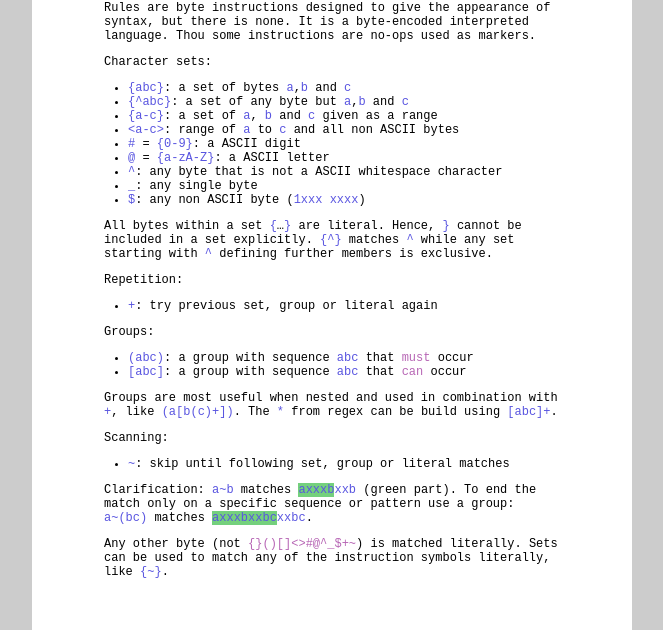
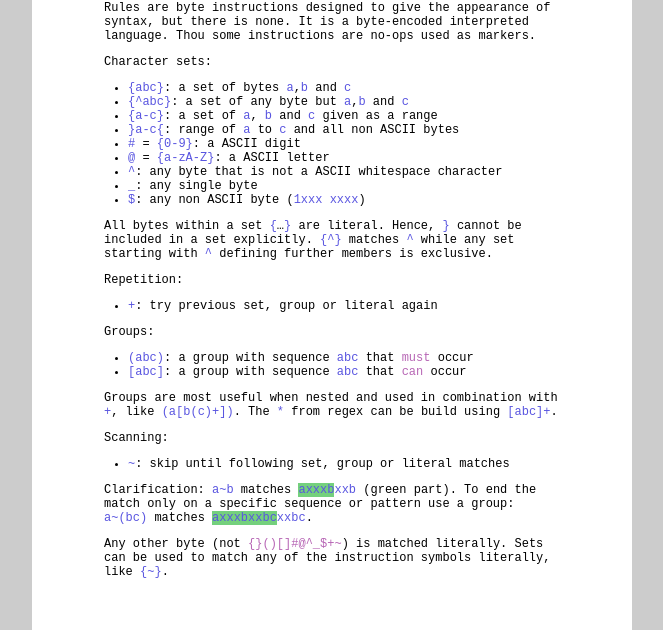
Before and after one commit to jbee/jbee.github.io, a Jekyll site: the page built from lex.md, in a window 1280 px wide and 900 px high, scrolled down 657 px. Shown: the part 137-767 px from the top of the window, without its empty margins (308-971 px from the left). Built offline with Jekyll 4.4.1, drawn with Linux system fonts in a browser that asks for light colours; some web fonts are replaced.

Commit message:
better syntax for sets

```diff
--- a/lex.md
+++ b/lex.md
@@ -55,7 +55,7 @@ Character sets:
 * `{abc}`: a set of bytes `a`,`b` and `c`
 * `{^abc}`: a set of any byte but `a`,`b` and `c`
 * `{a-c}`: a set of `a`, `b` and `c` given as a range
-* `<a-c>`: range of `a` to `c` and all non ASCII bytes
+* `}a-c{`: range of `a` to `c` and all non ASCII bytes
 * `#` = `{0-9}`: a ASCII digit
 * `@` = `{a-zA-Z}`: a ASCII letter
 * `^`: any byte that is not a ASCII whitespace character
@@ -88,7 +88,7 @@ Clarification: `a~b` matches *`axxxb`*`xxb` (green part).
 To end the match only on a specific sequence or pattern
 use a group: `a~(bc)` matches *`axxxbxxbc`*`xxbc`.
 
-Any other byte (not *{}()[]<>#@^_$+~*) is matched
+Any other byte (not *{}()[]#@^_$+~*) is matched
 literally.
 Sets can be used to match any of the instruction symbols
 literally, like `{~}`.
```
